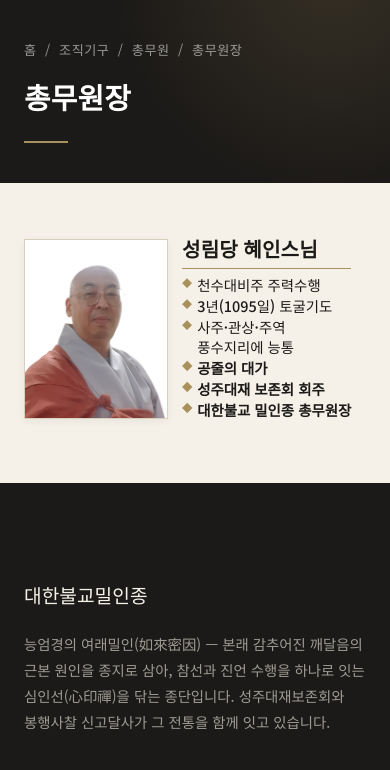
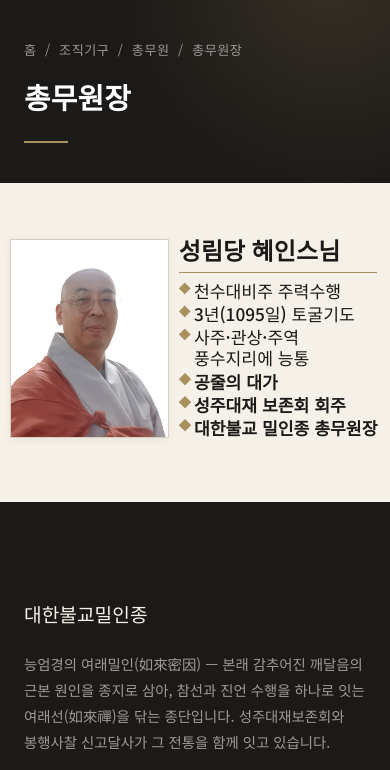
Before and after one commit to seongjudaejae-maker/seongju-daejae, a website: page pages/chongmuwon-wonjang.html in a window 390 px wide. Shown: the part 74-844 px from the top of the page. Drawn offline with Linux system fonts and the light colour scheme; a web font is replaced by a local one.

Commit message:
Add files via upload

```diff
--- a/css/style.css
+++ b/css/style.css
@@ -2048,13 +2048,14 @@ textarea:focus-visible {
 }
 .wj-list li.wj-strong { font-weight: 700; }
 @media (max-width: 760px) {
-  .profile-block:has(.wonjang-prose) { grid-template-columns: 42% 1fr; gap: 0.9rem; }
+  /* 좌우 여백을 10px만 남기고 넓혀 쓰고, 사진·글자는 그 폭에 비례해 함께 키움 — 어느 휴대폰에서도 글 높이 = 사진 높이 */
+  .profile-block:has(.wonjang-prose) { grid-template-columns: 43% 1fr; gap: 0.6rem; margin: 0 calc(10px - var(--space-3)); }
   .profile-block .wonjang-figure { max-width: none; margin: 0; }
-  /* 글자 크기를 화면 폭에 비례시켜, 어느 휴대폰에서도 글 높이 = 사진 높이, 가장 긴 줄 = 남은 폭이 되도록 */
-  .doc-page .wonjang-prose h2 { font-size: min(4.9vw, 1.75rem); padding-bottom: 0.35rem; margin-bottom: 0.4rem; }
-  .wj-list li { font-size: min(3.5vw, 1.25rem); padding-left: 0.95rem; line-height: 1.32; }
-}
-@media (min-width: 350px) and (max-width: 760px) {
-  .doc-page .wonjang-prose h2 { font-size: min(5.15vw, 1.75rem); }
-  .wj-list li { font-size: min(3.7vw, 1.25rem); }
-}
+  .doc-page .wonjang-prose h2 { font-size: min(calc((100vw - 20px) * 0.0632), 1.75rem); padding-bottom: 0.35rem; margin-bottom: 0.4rem; }
+  .wj-list li { font-size: min(calc((100vw - 20px) * 0.0455), 1.25rem); padding-left: 0.95rem; line-height: 1.24; }
+}
+@media (min-width: 360px) and (max-width: 760px) {
+  /* 360px 이상 휴대폰은 글자를 한 단계 더 키워 오른쪽 여백을 약 10px로 */
+  .doc-page .wonjang-prose h2 { font-size: min(calc((100vw - 20px) * 0.0646), 1.75rem); }
+  .wj-list li { font-size: min(calc((100vw - 20px) * 0.0465), 1.25rem); }
+}
--- a/pages/chongmuwon-wonjang.html
+++ b/pages/chongmuwon-wonjang.html
@@ -148,7 +148,7 @@
     <div class="footer-grid">
       <div class="footer-brand-block">
         <p class="footer-brand">대한불교밀인종</p>
-        <p class="footer-desc">능엄경의 여래밀인(如來密因) — 본래 감추어진 깨달음의 근본 원인을 종지로 삼아, 참선과 진언 수행을 하나로 잇는 심인선(心印禪)을 닦는 종단입니다. 성주대재보존회와 봉행사찰 신고달사가 그 전통을 함께 잇고 있습니다.</p>
+        <p class="footer-desc">능엄경의 여래밀인(如來密因) — 본래 감추어진 깨달음의 근본 원인을 종지로 삼아, 참선과 진언 수행을 하나로 잇는 여래선(如來禪)을 닦는 종단입니다. 성주대재보존회와 봉행사찰 신고달사가 그 전통을 함께 잇고 있습니다.</p>
       </div>
       <div class="footer-col">
         <h4>종단소개</h4>
--- a/rss.xml
+++ b/rss.xml
@@ -3,13 +3,13 @@
   <channel>
     <title>대한불교밀인종</title>
     <link>https://www.milinjong.or.kr/</link>
-    <description>대한불교밀인종 공식 홈페이지. 밀인(密印)의 법풍을 이어 심인선(心印禪)을 닦는 종단입니다.</description>
+    <description>대한불교밀인종 공식 홈페이지. 밀인(密印)의 법풍을 이어 여래선(如來禪)을 닦는 종단입니다.</description>
     <language>ko</language>
     <lastBuildDate>Mon, 13 Jul 2026 13:45:13 +0000</lastBuildDate>
     <item>
       <title>종단소개</title>
       <link>https://www.milinjong.or.kr/pages/jongdan-sogae.html</link>
-      <description>밀인(密印)의 뜻과 창종 연기설화, 종조 무진당 도현대종사, 일심삼밀과 심인선 사상을 소개합니다.</description>
+      <description>밀인(密印)의 뜻과 창종 연기설화, 종조 무진당 도현대종사, 일심삼밀과 여래선 사상을 소개합니다.</description>
       <guid>https://www.milinjong.or.kr/pages/jongdan-sogae.html</guid>
       <pubDate>Mon, 13 Jul 2026 13:45:13 +0000</pubDate>
     </item>
```
Also changed, not shown: index.html (+5 -5 lines), pages/cheonsu-daebiju.html (+1 -1 lines), pages/ilbulhoe.html (+1 -1 lines), pages/jongdan-munjang.html (+1 -1 lines), pages/milinjong-sogae.html (+1 -1 lines), pages/neungeom-sinju.html (+1 -1 lines), pages/neungeomgyeong.html (+1 -1 lines), pages/samyeongdang-yujeong.html (+1 -1 lines).
